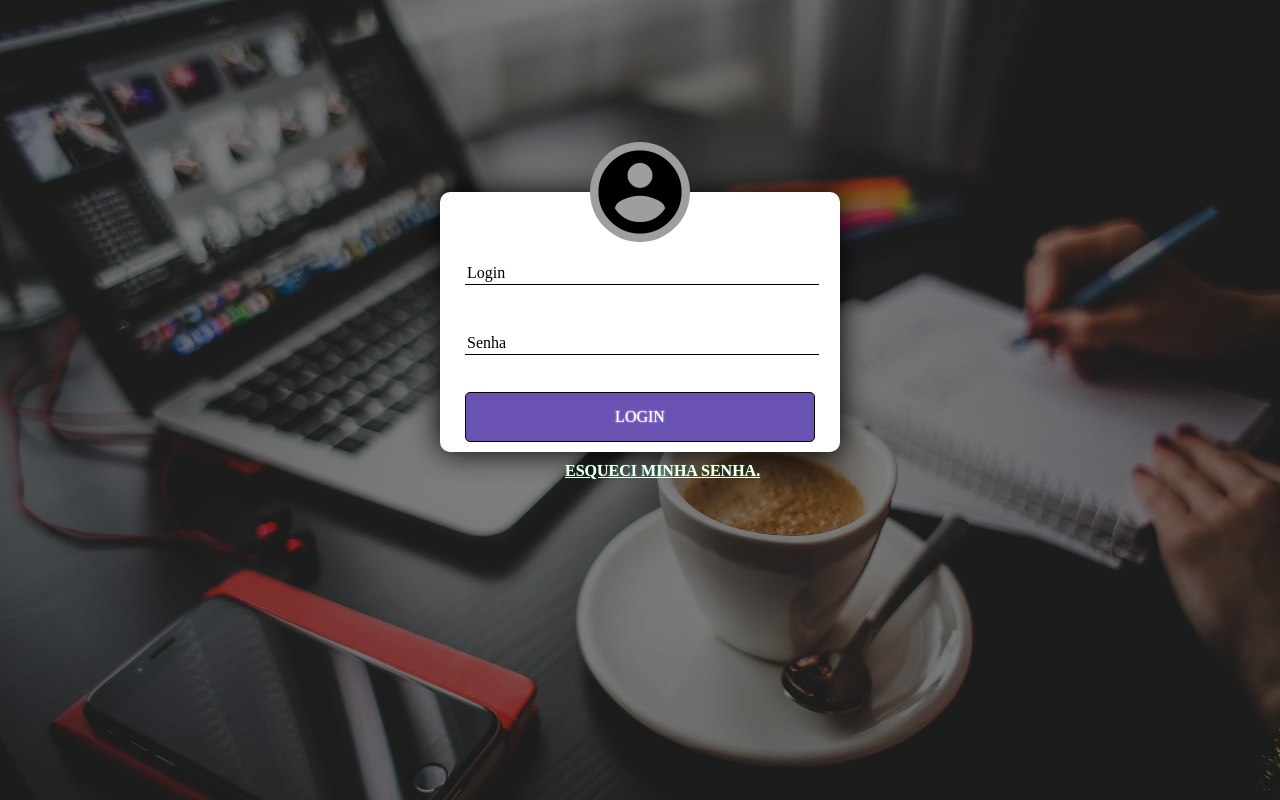
After one commit to kah-eek/Portal-Auto-Center, a PHP site: page /cms in a window 1280 px wide. The commit adds this page. Run offline with PHP 8.4, Linux system fonts and the light colour scheme; some web fonts are replaced; grey boxes are pictures that could not be loaded.

Commit message:
corrige o redirecionamento do site para a pagina cms_login

```diff
--- /dev/null
+++ b/cms.php
@@ -0,0 +1,3 @@
+<?php
+  require_once('view/cms/cms_login.php');
+?>
--- a/view/cms/cms_home.php
+++ b/view/cms/cms_home.php
@@ -1,13 +1,13 @@
 <?php
   // Importação do cabeçalho
-  require_once('../component/cms_header.php');
+  require_once('view/component/cms_header.php');
 ?>
 
     <div class="container_principal sombra_preta_r_2 centro_lr">
 
       <?php
         // Importação do menu lateral
-        require_once('../component/cms_menu_lateral.php');
+        require_once('view/component/cms_menu_lateral.php');
       ?>
 
       <!-- Contáiner do conteúdo em si gerenciável do CMS -->
--- a/view/cms/cms_login.php
+++ b/view/cms/cms_login.php
@@ -1,6 +1,6 @@
 
 <?php
-  mysql_connect('10.107.144.10','root','bcd127');
+  mysql_connect('localhost','root','bcd127');
   mysql_select_db('db_auto_center');
 
   if(isset($_POST["btn_login"]))
@@ -31,17 +31,17 @@
   }
   ?>
 <!DOCTYPE html>
-<html lang="br" dir="ltr">
+<html lang="pt-br">
   <head>
     <meta charset="utf-8">
-    <title></title>
-      <link rel="stylesheet" type="text/css" href="../css/cms/cms_login.css">
-      <link rel="stylesheet" type="text/css" href="../css/padroes.css">
-      <link rel="stylesheet" type="text/css" href="../css/cms/cms_pagina.css">
+    <title>Portal Auto Center - CMS</title>
+      <link rel="stylesheet" type="text/css" href="view/css/normalize.css">
+      <link rel="stylesheet" type="text/css" href="view/css/padroes.css">
+      <link rel="stylesheet" type="text/css" href="view/css/cms/cms_login.css">
   </head>
   <body class="background_login">
-    <div class="foto_fundo">
-        <img src="../pictures/cms_login/img_login_cms" alt="">
+    <div class="foto_fundo fixed">
+        <!-- <img src="view/pictures/cms_login/img_login_cms.jpeg" alt=""> -->
       <form name="frmhome" method="post" action="">
         <div class="caixa_login">
           <div class="container_foto_perfil">
--- /dev/null
+++ b/view/css/cms/cms_login.css
@@ -0,0 +1,95 @@
+body{
+  background-image: url("../../pictures/cms_login/img_login_cms.jpeg");
+  background-size: cover;
+  background-attachment: fixed;
+}
+.foto_fundo{
+  width: 100%;
+  height: 100%;
+  background-color: rgba(0,0,0,0.5);
+}
+.caixa_login{
+  width: 400px;
+  height: 260px;
+  background-color: #fff;
+  margin-left: auto;
+  margin-right: auto;
+  margin-top: 15%;
+  box-shadow: 0px 0px 30px #000;
+  border-radius: 10px;
+}
+.container_foto_perfil{
+  width: 400px;
+  height: 50px;
+  /* background-color: red; */
+  border-radius: 10px;
+}
+.foto_perfil{
+  width: 100px;
+  height: 100px;
+  /* border: solid 2px black; */
+  background-color: #fff;
+  background-image: url("../img/profile_icon.png");
+  background-size: 100px;
+  border-radius: 50px;
+  margin-left: 150px;
+  margin-top: -50px;
+  float: left;
+}
+.container_login{
+  width: 400px;
+  height: 50px;
+  padding-top: 20px;
+  /* background-color: blue; */
+}
+.container_login input{
+  width: 350px;
+  height: 20px;
+  margin-left: 25px;
+  background-color: transparent;
+  border: none;
+  border-bottom: solid 1px #000;
+}
+.container_login ::placeholder{color: #000;}
+.container_senha{
+  width: 400px;
+  height: 50px;
+  padding-top: 20px;
+  /* background-color: green; */
+}
+.container_senha input{
+  width: 350px;
+  height: 20px;
+  margin-left: 25px;
+  background-color: transparent;
+  border: none;
+  border-bottom: solid 1px #000;
+}
+.container_senha ::placeholder{color: #000;}
+.container_botao_login{
+  width: 400px;
+  height: 80px;
+  /* background-color: purple; */
+}
+.container_botao_login input{
+  margin-top: 10px;
+  margin-left: 25px;
+  width: 350px;
+  height: 50px;
+  border-radius: 5px;
+  background-color: rgba(69,39,160,0.8);
+  border: solid 1px #000;
+  /* Texto */
+  color: #fff;
+  text-shadow: 0px 0px 2px #fff;
+}
+.container_botao_login ::placeholder{color: #311B92;}
+
+.container_esqueci_senha{
+  width: 275px;
+  height: 50px;
+  padding-left: 125px;
+  color: #fff;
+  /* background-color: aqua; */
+  border-radius: 10px;
+}
```
Also changed, not shown: view/component/cms_header.php (+9 -9 lines), view/component/cms_menu_lateral.php (+4 -4 lines).
